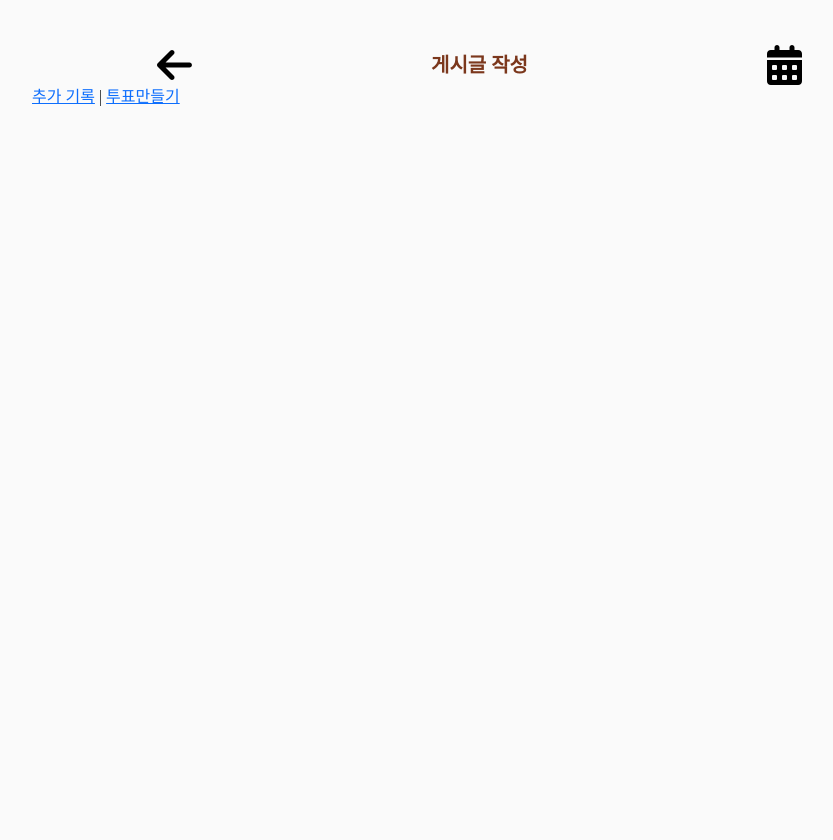
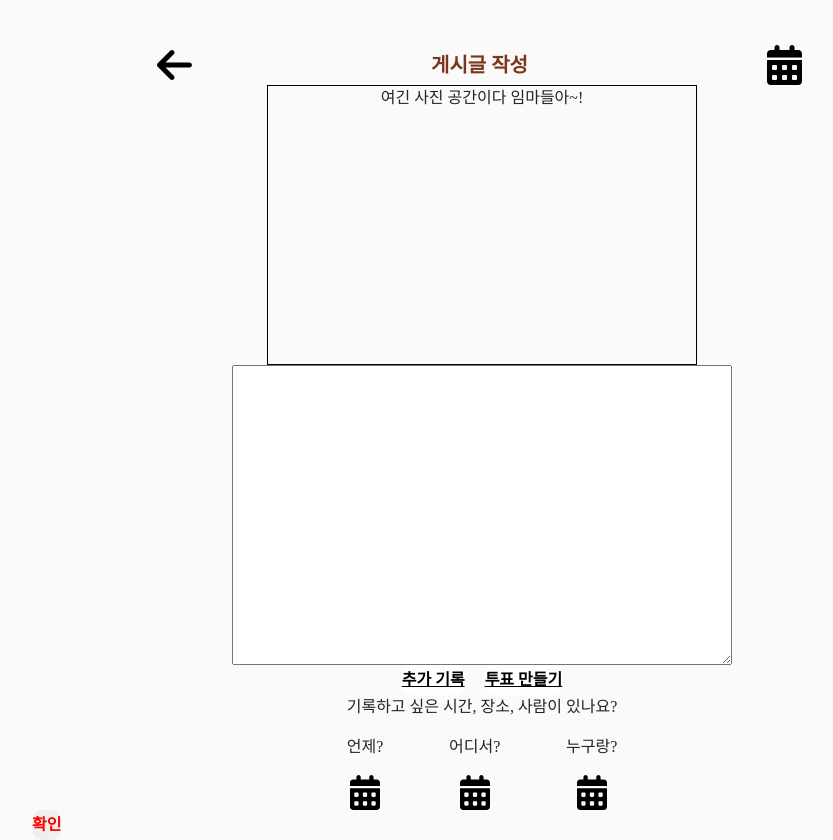
Before and after one commit to sunmingLee/Sai, a Vue app in the folder FrontEnd/: page /feedCreate in a window 1280 px wide. Shown: the whole page, without its empty margins (158-991 px from the left). Before the commit the page ends 800 px from the top, so only its background shows below. Built offline with nearby package versions, Linux system fonts and the light colour scheme; the HTML template or start-up script is replaced by a standard one; a web font is replaced by a local one.

Commit message:
Feat: Update FeedCreateView - add record(date, location), poll

```diff
--- a/FrontEnd/public/index.html
+++ b/FrontEnd/public/index.html
@@ -5,6 +5,7 @@
     <meta http-equiv="X-UA-Compatible" content="IE=edge">
     <meta name="viewport" content="width=device-width,initial-scale=1.0">
     <link rel="icon" href="<%= BASE_URL %>favicon.ico">
+    <script src="//t1.daumcdn.net/mapjsapi/bundle/postcode/prod/postcode.v2.js"></script>
     <title><%= htmlWebpackPlugin.options.title %></title>
   </head>
   <body>
--- a/FrontEnd/src/router/index.js
+++ b/FrontEnd/src/router/index.js
@@ -1,8 +1,6 @@
 import { createRouter, createWebHistory } from 'vue-router'
 import FeedView from '@/views/FeedView.vue'
 import FeedCreateView from '@/views/FeedCreateView.vue'
-import FeedCreateAdditionalView from '@/views/FeedCreateAdditionalView.vue'
-import FeedCreatePollView from '@/views/FeedCreatePollView.vue'
 
 const routes = [
   {
@@ -14,18 +12,6 @@ const routes = [
     path: '/feedCreate',
     name: 'feedCreate',
     component: FeedCreateView,
-    children: [
-      {
-        path: '/feedCreateAdditional',
-        name: 'feedCreateAdditional',
-        component: FeedCreateAdditionalView
-      },
-      {
-        path: '/feedCreatePoll',
-        name: 'feedCreatePoll',
-        component: FeedCreatePollView
-      }
-    ]
   }
 ]
 
--- a/FrontEnd/src/views/FeedCreateAdditionalView.vue
+++ /dev/null
@@ -1,5 +0,0 @@
-<template>
-    <div class="additional-wrap">
-        <h2>기록하고 싶은 시간, 장소, 사람이 있나요?</h2>
-    </div>
-</template>
--- a/FrontEnd/src/views/FeedCreatePollView.vue
+++ /dev/null
@@ -1,14 +0,0 @@
-<template>
-    <div class="poll-wrap">
-        <InputBox @inputCheck="checkName" placeholder="항목 입력"/>
-    </div>
-</template>
-<script>
-import InputBox from '@/components/common/InputBox.vue'
-export default {
-  name: 'FeedCreatePollView',
-  components: {
-    InputBox
-  }
-}
-</script>
--- a/FrontEnd/src/views/FeedCreateView.vue
+++ b/FrontEnd/src/views/FeedCreateView.vue
@@ -1,27 +1,213 @@
 <template>
     <div class="create-wrap">
         <HeaderTitle hasBack="true" title="게시글 작성" hasIcon="true"/>
-        <div>
+        <!-- 사진 공간 -->
+        <div class="flex">
+          <div class="media-wrap" style="border: 1px solid black">
+            <p>여긴 사진 공간이다 임마들아~!</p>
+          </div>
         </div>
-        <router-link :to="{ name: 'feedCreateAdditional' }">추가 기록</router-link> |
+        <!-- 글(텍스트) 공간 -->
+        <div class="flex">
+          <textarea v-model="boardContent" name="" id="" cols="30" rows="10"></textarea>
+        </div>
+        <!-- 추가기록과 투표만들기 토글 -->
+        <div class="flex">
+          <div class="toggle-wrap">
+            <button @click="record">추가 기록</button>
+            <button @click="poll">투표 만들기</button>
+          </div>
+        </div>
+        <div class="flex">
+          <!-- 추가 기록 -->
+          <div class="record-wrap" v-if="toggle">
+            <p>기록하고 싶은 시간, 장소, 사람이 있나요?</p>
+            <p>{{date}}</p>
+            <p>{{boardLocation}}</p>
+            <div class="record-flex">
+              <div class="record-date">
+                <p>언제?</p>
+                <img :class="visibilityIcon" src="@/assets/images/calendar-days-solid.svg" alt="calendar" style="width: 30px" data-bs-toggle="modal" data-bs-target="#withdraw">
+              </div>
+              <!-- 날짜 모달창 -->
+              <div class="modal fade" id="withdraw" tabindex="-1" aria-labelledby="exampleModalLabel" aria-hidden="true">
+                <div class="modal-dialog">
+                  <div class="modal-content">
+                    <div class="modal-header">
+                      <h5 class="modal-title" id="exampleModalLabel">날짜 선택</h5>
+                    </div>
+                    <div class="modal-body">
+                      <Datepicker placeholder="날짜를 선택해주세요." v-model="boardDate"/>
+                    </div>
+                    <div class="modal-footer">
+                      <Button buttonClass="small positive" buttonText= "취소" class="btn" data-bs-dismiss="modal"></Button>
+                      <Button buttonClass="small negative" buttonText="확인" class="btn" data-bs-dismiss="modal" @click="selectDate"></Button>
+                    </div>
+                  </div>
+                </div>
+              </div>
+              <div class="record-location">
+                <p>어디서?</p>
+                <img :class="visibilityIcon" src="@/assets/images/calendar-days-solid.svg" alt="calendar" style="width: 30px" @click="showApi">
+              </div>
+              <div class="record-person">
+                <p>누구랑?</p>
+                <img :class="visibilityIcon" src="@/assets/images/calendar-days-solid.svg" alt="calendar" style="width: 30px">
+              </div>
+            </div>
+          </div>
+          <!-- 투표 만들기 -->
+          <div v-else class="poll-wrap">
+            <!-- 투표 제목 -->
+            <div calss="poll-title-wrap">
+              <input type="text" v-model="pollTitle" placeholder="투표 제목" class="poll-title-input">
+            </div>
+            <!-- 투표 항목 -->
+            <p style="font-weight: bold">항목 입력</p>
+            <div class="poll-item-wrap">
+              <div>
+                <input v-model="pollOption1" placeholder="항목을 입력하세요" class="poll-item-input">
+              </div>
+              <div>
+                <input v-model="pollOption2" placeholder="항목을 입력하세요" class="poll-item-input">
+              </div>
+              <div>
+                <input v-model="pollOption3" placeholder="항목을 입력하세요" class="poll-item-input">
+              </div>
+            </div>
+            <!-- 투표 항목 추가 버튼 -->
+            <button @click="addPollItem">항목 추가</button>
+            <p>마감시간 설정</p>
+            <input type="radio" class="poll-time">
+          </div>
+        </div>
+        <button @click="check" style="color: red">확인</button>
+        <!-- <router-link :to="{ name: 'feedCreateAdditional' }">추가 기록</router-link> |
         <router-link :to="{ name: 'feedCreatePoll' }">투표만들기</router-link>
-        <router-view/>
+        <router-view/> -->
     </div>
 </template>
 <script>
 import HeaderTitle from '@/components/common/HeaderTitle.vue'
 import InputBox from '@/components/common/InputBox.vue'
-// import Button from '@/components/common/Button.vue'
+import Button from '@/components/common/Button.vue'
+
+import Datepicker from 'vue3-datepicker'
 
 export default {
   name: 'FeedCreateView',
   components: {
     HeaderTitle,
-    InputBox
-    // Button
+    InputBox,
+    Datepicker,
+    Button
+  },
+  data() {
+    return {
+      toggle: true,
+      pollTitle: '',
+      boardContent: '',
+      boardLocation: '',
+      boardDate: '',
+      date: '',
+      count: 1,
+      pollOption: {
+        pollOption1: '',
+        pollOption2: '',
+        pollOption3: '',
+        pollOption4: '',
+        pollOption5: ''
+      }
+    }
+  },
+  methods: {
+    //추가기록과 투표만들기 토글
+    record() {
+      if(!this.toggle) {
+        this.toggle = true
+      }
+    },
+    poll() {
+      if(this.toggle) {
+        this.toggle = false
+      }
+    },
+    check() {
+      // console.log(this.pollTitle)
+      console.log(this.boardContent)
+      console.log(this.boardLocation)
+      console.log(this.boardDate)
+    },
+    //투표 항목 추가하기
+    addPollItem() {
+      const pollItemCount = document.querySelector('.poll-item-wrap').childElementCount
+      //항목은 5개까지 가능
+      if(pollItemCount < 5) {
+        console.log(pollItemCount)
+        //div와 input을 만든다
+        const pollItemDiv = document.createElement('div')
+        const pollItemInput = document.createElement('input')
+        //input 속성 설정
+        pollItemInput.setAttribute('placeholder', '항목을 입력하세요')
+        pollItemInput.setAttribute('class', 'poll-item-input')
+        pollItemInput.setAttribute('v-model', 'pollOption4')
+
+        //<div> <input> </div>가 되도록 div 안에 input을 자식으로 넣는다
+        pollItemDiv.appendChild(pollItemInput)
+
+        document.querySelector('.poll-item-wrap').appendChild(pollItemDiv)
+      }
+      else {
+        alert('투표 항목은 5개까지 만들 수 있습니다.')
+      }
+    },
+    //장소 선택
+    selectDate() {
+      //year = 년 , month = 월 , day = 일
+      const year = this.boardDate.getFullYear()
+      let month = (1 + this.boardDate.getMonth())
+      let day = this.boardDate.getDate()
+      //MM-DD의 형태로 만들기 위해 10보다 적은 경우 0을 붙이게 함 (예 : 1일이면 01)
+      month = month >= 10 ? month : `0${month}`
+      day = day >= 10 ? day: `0${day}`
+      this.date = `${year}-${month}-${day}`
+    },
+    //위치 선택
+    showApi() {
+      console.log("주소")
+      new window.daum.Postcode({
+        oncomplete: (data) => {
+
+          let fullRoadAddr = data.roadAddress; // 도로명 주소 변수
+          let extraRoadAddr = ""; // 도로명 조합형 주소 변수
+
+          if (data.bname !== "" && /[동|로|가]$/g.test(data.bname)) {
+            extraRoadAddr += data.bname;
+          }
+
+          if (data.buildingName !== "" && data.apartment === "Y") {
+            extraRoadAddr +=
+              extraRoadAddr !== ""
+                ? ", " + data.buildingName
+                : data.buildingName;
+          }
+
+          if (extraRoadAddr !== "") {
+            extraRoadAddr = " (" + extraRoadAddr + ")";
+          }
+
+          if (fullRoadAddr !== "") {
+            fullRoadAddr += extraRoadAddr;
+          }
+
+          this.boardLocation = fullRoadAddr;
+        },
+      }).open();
+    }
   }
 }
 </script>
+
 <style lang="scss" scoped>
 .create-wrap {
   width: 900px;
@@ -29,13 +215,38 @@ export default {
     display: flex;
     justify-content: center;
     text-align: center;
-    .input-wrap{
-      text-align: left;
-      margin-bottom: 100px;
+    width: 600px;
+    margin: 0 auto;
+    .media-wrap {
+      width: 430px;
+      height: 280px;
     }
-    .name-wrap, .email-wrap, .id-wrap {
-        margin: 10px 0 10px 0;
-     }
+    textarea {
+      height: 300px;
+      width: 500px;
+    }
+    button {
+      margin: 0 10px 0 10px;
+      color: black;
+      background-color: white;
+      text-decoration: underline;
+    }
+    .record-wrap {
+      .record-flex {
+        display: flex;
+        justify-content: space-between;
+      }
+    }
+    // .input-wrap{
+    //   text-align: left;
+    //   margin-bottom: 100px;
+    // }
+    // .name-wrap, .email-wrap, .id-wrap {
+    //     margin: 10px 0 10px 0;
+    //  }
   }
 }
+.record-date, .record-location, .record-person {
+  display: inline-block;
+}
 </style>
```
